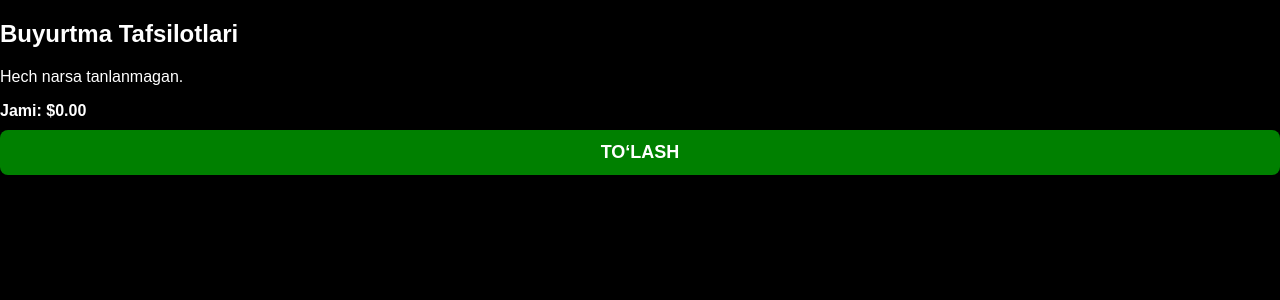
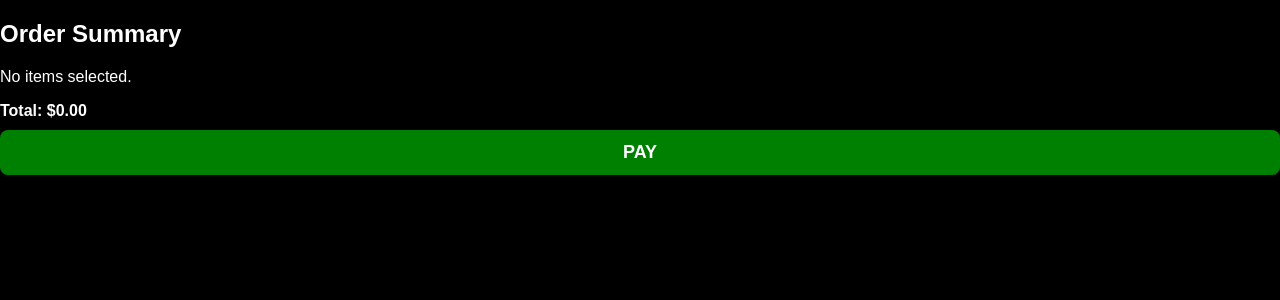
Before and after one commit to MLBBDIAMONDSTORE/mlbbbdiamondstore, a React (Create React App) app in the folder frontend/: page /summary in a window 1280 px wide. Shown: the top 300 px of the page. Built offline with nearby package versions, Linux system fonts and the light colour scheme.

Commit message:
Update OrderSummary.js

```diff
--- a/frontend/src/components/OrderSummary.js
+++ b/frontend/src/components/OrderSummary.js
@@ -18,9 +18,9 @@ const OrderSummary = () => {
 
   return (
     <div className="order-summary">
-      <h2>Buyurtma Tafsilotlari</h2>
+      <h2>Order Summary</h2>
       {orderItems.length === 0 ? (
-        <p>Hech narsa tanlanmagan.</p>
+        <p>No items selected.</p>
       ) : (
         <ul>
           {orderItems.map((item, index) => (
@@ -33,9 +33,9 @@ const OrderSummary = () => {
         </ul>
       )}
       <div className="summary-footer">
-        <strong>Jami: ${totalPrice.toFixed(2)}</strong>
+        <strong>Total: ${totalPrice.toFixed(2)}</strong>
         <button className="pay-button" onClick={handlePay}>
-          TO‘LASH
+          PAY
         </button>
       </div>
     </div>
```
